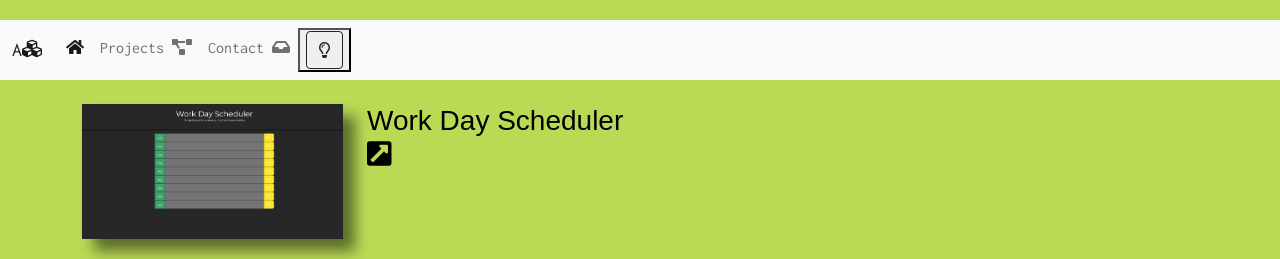
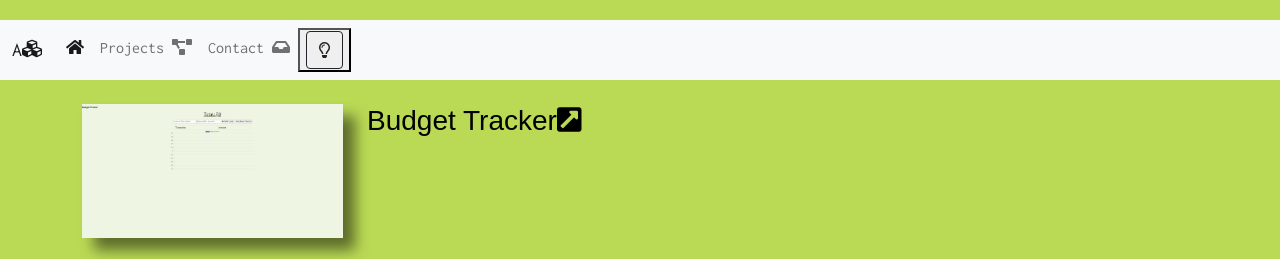
Before and after one commit to Aali0/responsive-portfolio, a plain HTML site: page projects.html in a window 1280 px wide. Shown: the top 259 px of the page. Drawn offline with nearby package versions, Linux system fonts and the light colour scheme; a web font is replaced by a local one.

Commit message:
proj update

```diff
--- a/projects.html
+++ b/projects.html
@@ -56,6 +56,17 @@
     </div>
   </nav>
   <!--  -->
+  <br>
+
+  <div class="container">
+  <div class="row row-cols-1 row-cols-sm-2 row-cols-md-4">
+    <div class="col">
+      <img src="./assets/img/budget-tracker.png" alt="img" class="img-responsive fit-image about-image">
+    </div>
+    <div class="col" id="proj-title" onclick="window.open('https://the-budget-tracking.herokuapp.com/','mywindow');" style="cursor: pointer;"><h3>Budget Tracker<i class="fas fa-external-link-square-alt"></i></h3></div>
+  </div>
+  </div>
+
   <br>
 
   <div class="container">
```
Also changed, not shown: assets/img/budget-tracker.png (added).
